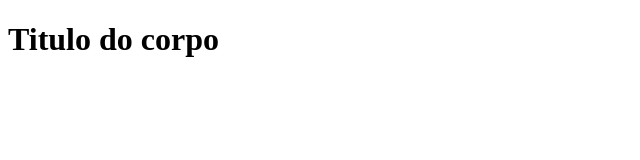
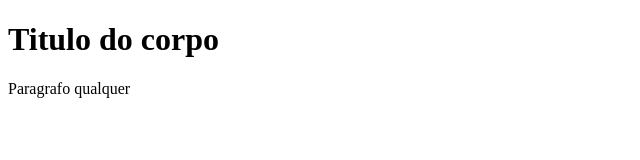
Before and after one commit to pauloilarde/curso-git, a plain HTML site: page index.html in a window 1280 px wide. Shown: the whole page, without its empty margins (0-640 px from the left). Drawn offline with Linux system fonts and the light colour scheme.

Commit message:
Paragrafo adicionado

```diff
--- a/index.html
+++ b/index.html
@@ -5,5 +5,6 @@
 	</head>
 	<body>
 		<h1>Titulo do corpo</h1>
+		<p>Paragrafo qualquer</p>
 	</body>
 </html>
```
